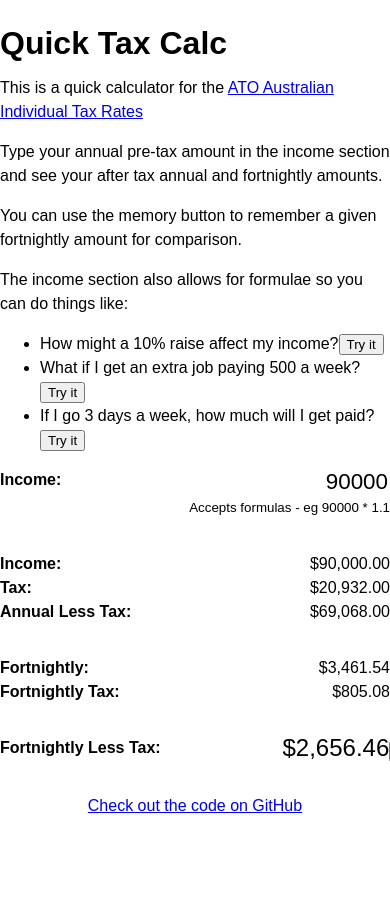
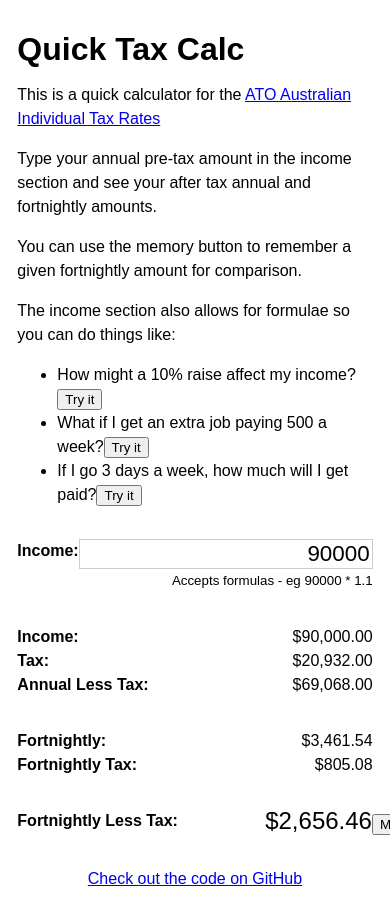
Before and after one commit to zorfling/quick-tax-calc, a React (Create React App) app: page / in a window 390 px wide. Shown: the top 922 px of the page. Before the commit the page ends 844 px from the top, so only its background shows below. Built offline with nearby package versions, Linux system fonts and the light colour scheme.

Commit message:
Minor styling, fix mobile

```diff
--- a/src/App.js
+++ b/src/App.js
@@ -5,9 +5,14 @@ import mexp from 'math-expression-evaluator';
 const Container = styled.div`
   align-items: center;
   display: flex;
-  height: 100vh;
+  min-height: 100vh;
   justify-content: center;
   line-height: 150%;
+`;
+
+const Card = styled.div`
+  box-shadow: 0px 2px 6px 2px hsl(0, 0%, 0%, 0.2);
+  padding: 1rem 3rem;
 `;
 
 const Row = styled.div`
@@ -101,7 +106,7 @@ class App extends Component {
     const annualAfterTax = parsedIncome - this.calculateTax();
     return (
       <Container>
-        <div>
+        <Card>
           <h1>Quick Tax Calc</h1>
           <p>
             This is a quick calculator for the{' '}
@@ -141,7 +146,7 @@ class App extends Component {
               </button>
             </li>
           </ul>
-          <Row style={{ marginBottom: '2rem' }}>
+          <Row style={{ margin: '2rem 0' }}>
             <Label>Income:</Label>{' '}
             <Value>
               <input
@@ -151,7 +156,7 @@ class App extends Component {
                 style={{
                   fontSize: '1.4em',
                   textAlign: 'right',
-                  border: 'none'
+                  border: '1px solid #ccc'
                 }}
               />
               <small style={{ display: 'block', textAlign: 'right' }}>
@@ -209,7 +214,7 @@ class App extends Component {
               Check out the code on GitHub
             </a>
           </p>
-        </div>
+        </Card>
       </Container>
     );
   }
```
